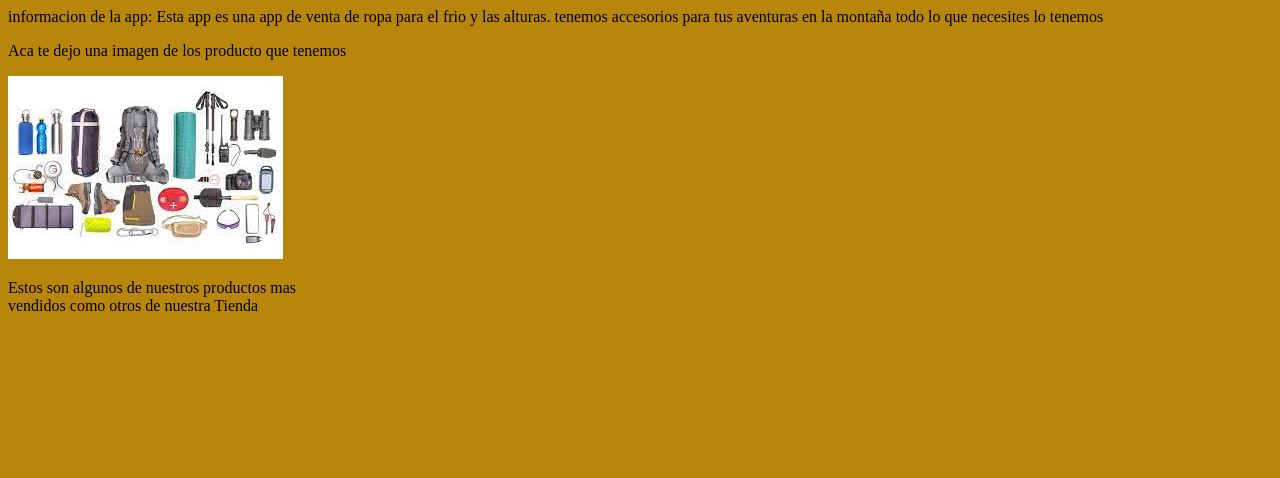
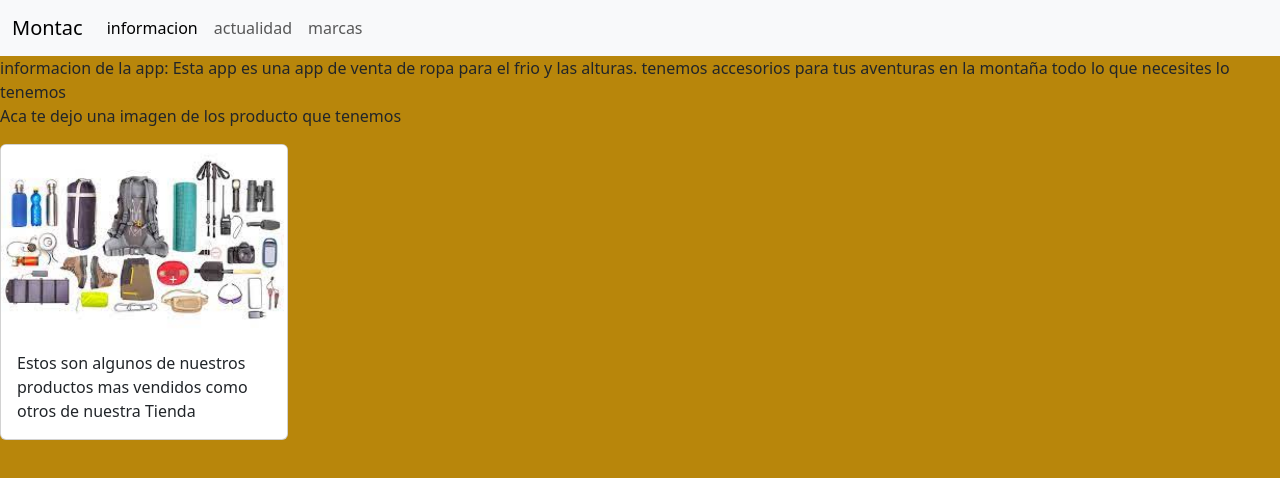
Before and after one commit to Dylan-1905/Ropa-de-Monta-a, a plain HTML site: page informacion.html in a window 1280 px wide. Drawn offline with nearby package versions, Linux system fonts and the light colour scheme.

Commit message:
Dylan intento de mejorar

```diff
--- a/informacion.html
+++ b/informacion.html
@@ -4,10 +4,32 @@
     <meta charset="UTF-8">
     <meta http-equiv="X-UA-Compatible" content="IE=edge">
     <meta name="viewport" content="width=device-width, initial-scale=1.0">
+    <link href="https://cdn.jsdelivr.net/npm/bootstrap@5.3.2/dist/css/bootstrap.min.css" rel="stylesheet" integrity="sha384-T3c6CoIi6uLrA9TneNEoa7RxnatzjcDSCmG1MXxSR1GAsXEV/Dwwykc2MPK8M2HN" crossorigin="anonymous">
     <title>informacion</title>
 </head>
 <body style="background-color:darkgoldenrod;"></body>
 <body>
+  <nav class="navbar navbar-expand-lg bg-body-tertiary">
+    <div class="container-fluid">
+      <a class="navbar-brand" href="#">Montac</a>
+      <button class="navbar-toggler" type="button" data-bs-toggle="collapse" data-bs-target="#navbarNav" aria-controls="navbarNav" aria-expanded="false" aria-label="Toggle navigation">
+        <span class="navbar-toggler-icon"></span>
+      </button>
+      <div class="collapse navbar-collapse" id="navbarNav">
+        <ul class="navbar-nav">
+          <li class="nav-item">
+            <a class="nav-link active" aria-current="page" href="./informacion.html">informacion</a>
+          </li>
+          <li class="nav-item">
+            <a class="nav-link" href="./actualidad.html">actualidad</a>
+          </li>
+          <li class="nav-item">
+            <a class="nav-link" href="./marcas.html">marcas</a>
+          </li>
+        </ul>
+      </div>
+    </div>
+  </nav>
     <div>
         informacion de la app:
         Esta app es una app de venta de ropa para el frio y las alturas.
--- a/style.css
+++ b/style.css
@@ -15,13 +15,13 @@
 .input-group-text{
     font-size: 8rem;
 }
-@media(max-height:200px) and (min-height:50px){
+@media(max-height:100px) and (min-height:50px){
     .TiendadeRopa{
-        height: 50px;
+        height: 150px;
         padding: 10px;
     }
     #imagen{
-        height: 40px;
+        height: 80px;
         padding: 10px;
     }
 }
```
Also changed, not shown: actualidad.html (+22 -1 lines).
